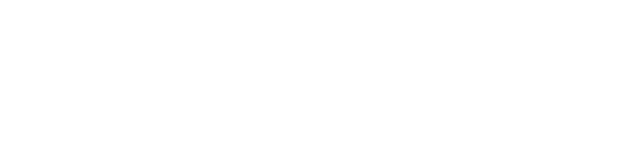
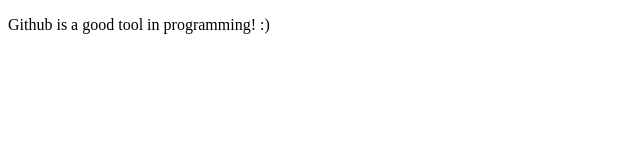
Before and after one commit to ebdude/desktop, a plain HTML site: page index.html in a window 1280 px wide. Shown: the whole page, without its empty margins (0-640 px from the left). Drawn offline with Linux system fonts and the light colour scheme.

Commit message:
Added a sentence
Github is a good tool for programming is what i wrote

```diff
--- a/index.html
+++ b/index.html
@@ -6,5 +6,6 @@
 </head>
 
 <body>
+<p>Github is a good tool in programming! :)</p>
 </body>
 </html>
```
